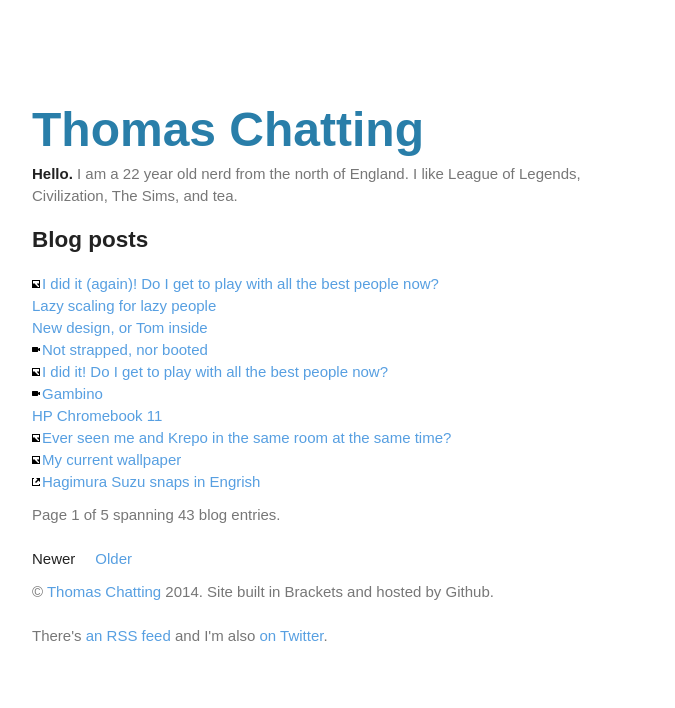
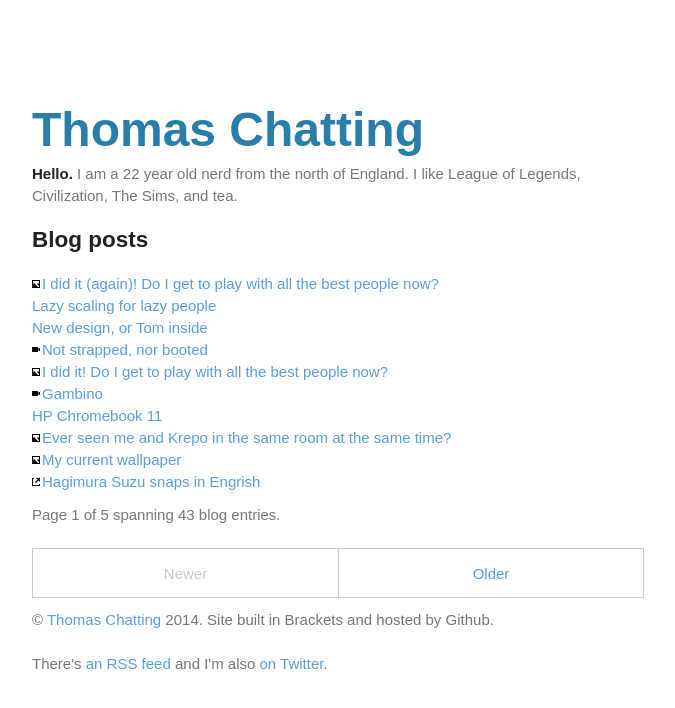
Before and after one commit to tomchatting/tomchatting.github.io, a Jekyll site: the page built from index.html, in a window 1280 px wide. Shown: the top 708 px of the page, without its empty margins (302-977 px from the left). Built offline with Jekyll 4.4.1, drawn with Linux system fonts in a browser that asks for light colours; some web fonts are replaced; the list of posts is cut into pages by our own code.

Commit message:
Made things pretty

```diff
--- a/css/main.css
+++ b/css/main.css
@@ -31,11 +31,17 @@ hr      {border: 0; border-top: 1px #ccc solid;}
 iframe  {max-width: 612px;}
 ol.nav  {list-style: none; margin-left: 0;}
 .pagination
-        {text-align: left;}
+        {text-align: center;}
 .nav>li, .nav>li>a
-        {display: inline-block; zoom: 1;}
+        {display: inline-block; zoom: 1; height: 50px; line-height: 50px;}
 .pagination>li
-        {padding-right: 20px;}
+        {position: relative; width: 50%; box-sizing: border-box; border: 1px solid #ccc; color: #ccc;}
+.pagination>li:first-child
+        {border-right: 0;}
+.pagination>li a
+        {display:block; width: 100%;}
+.pagination>li a:hover
+        {background:  rgb(87,159,225); color: #fff; text-decoration: none;}
 li.video, li.link, li.photo
         {padding-left: 10px;background-repeat: no-repeat; background-position: 0% 50%;}
 li.video{background-image: url(/img/video.svg);}
```
